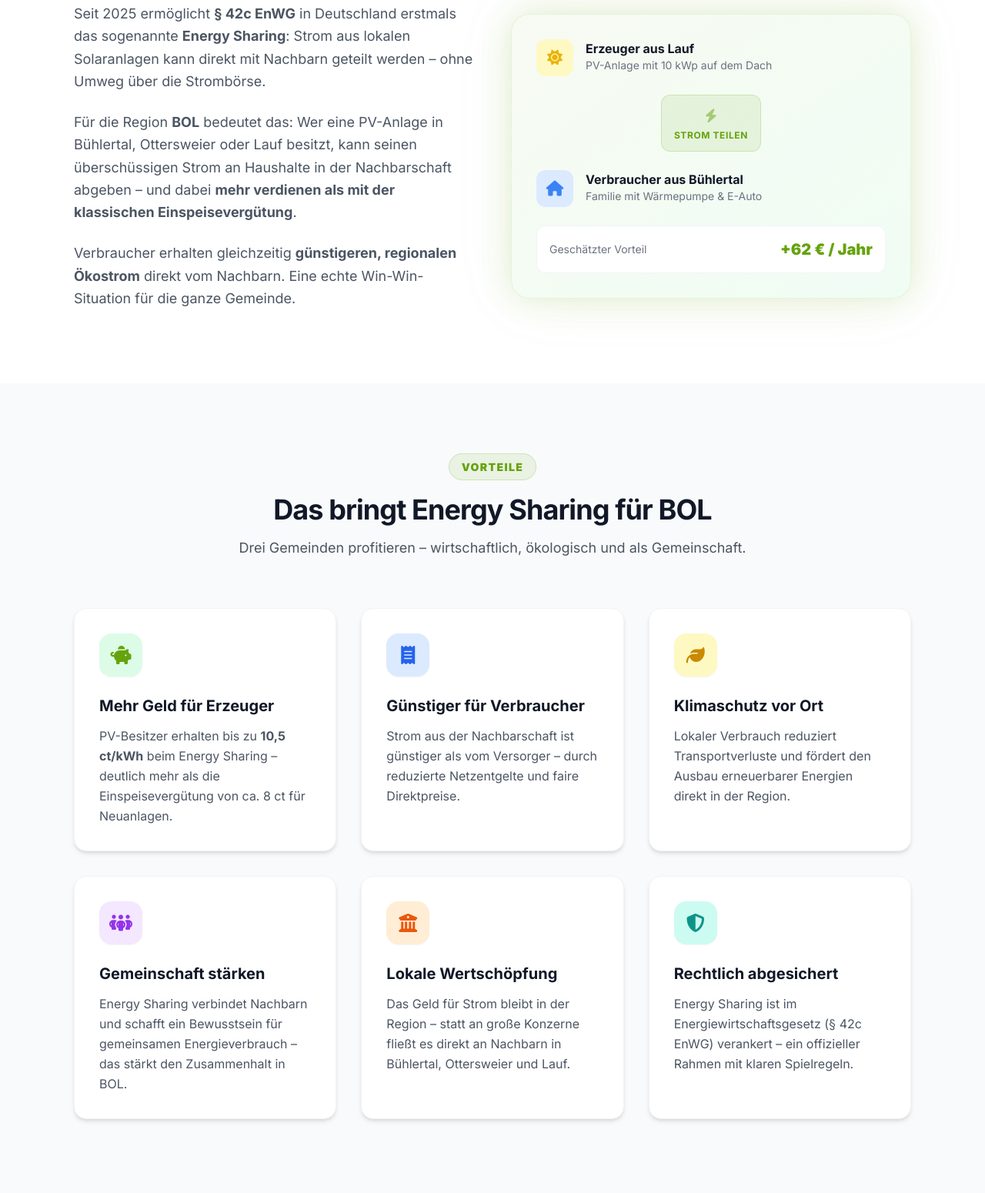
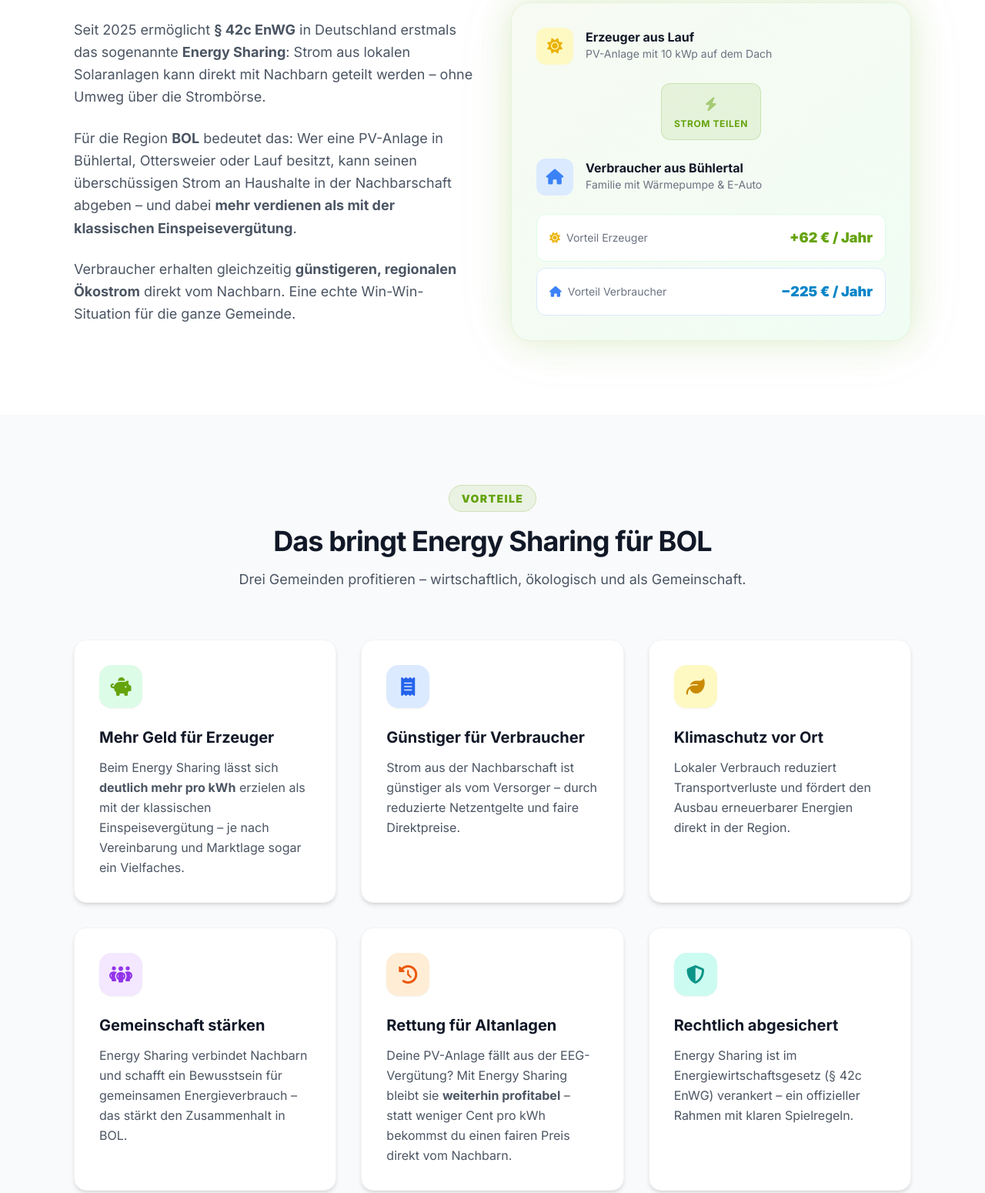
Before and after one commit to DeepThoughtZero/EnergySharing, a plain HTML site: page pages/bol.html in a window 1280 px wide. Shown: the part 957-2507 px from the top of the page at 77% size. Drawn offline with nearby package versions, Linux system fonts and the light colour scheme.

Commit message:
bol subpage improved

```diff
--- a/pages/bol.html
+++ b/pages/bol.html
@@ -250,10 +250,21 @@
                                 </div>
                             </div>
 
-                            <div
-                                class="mt-4 bg-white rounded-xl p-4 border border-gray-100 flex items-center justify-between">
-                                <span class="text-sm text-gray-500">Geschätzter Vorteil</span>
-                                <span class="text-xl font-extrabold text-brand">+62 € / Jahr</span>
+                            <div class="mt-4 space-y-2">
+                                <div
+                                    class="bg-white rounded-xl p-4 border border-green-100 flex items-center justify-between">
+                                    <span class="text-sm text-gray-500 flex items-center gap-2">
+                                        <i class="fa-solid fa-sun text-yellow-500"></i> Vorteil Erzeuger
+                                    </span>
+                                    <span class="text-lg font-extrabold text-brand">+62 € / Jahr</span>
+                                </div>
+                                <div
+                                    class="bg-white rounded-xl p-4 border border-blue-100 flex items-center justify-between">
+                                    <span class="text-sm text-gray-500 flex items-center gap-2">
+                                        <i class="fa-solid fa-house text-blue-500"></i> Vorteil Verbraucher
+                                    </span>
+                                    <span class="text-lg font-extrabold text-brand-accent">−225 € / Jahr</span>
+                                </div>
                             </div>
                         </div>
                     </div>
@@ -283,8 +294,9 @@
                     </div>
                     <h3 class="text-xl font-bold text-gray-900 mb-3">Mehr Geld für Erzeuger</h3>
                     <p class="text-gray-600 leading-relaxed">
-                        PV-Besitzer erhalten bis zu <strong>10,5 ct/kWh</strong> beim Energy Sharing –
-                        deutlich mehr als die Einspeisevergütung von ca. 8 ct für Neuanlagen.
+                        Beim Energy Sharing lässt sich <strong>deutlich mehr pro kWh</strong> erzielen
+                        als mit der klassischen Einspeisevergütung – je nach Vereinbarung und
+                        Marktlage sogar ein Vielfaches.
                     </p>
                 </div>
 
@@ -327,12 +339,13 @@
                 <!-- Benefit 5 -->
                 <div class="benefit-card bg-white rounded-2xl p-8 border border-gray-100 shadow-md">
                     <div class="w-14 h-14 bg-orange-100 rounded-2xl flex items-center justify-center mb-6 shadow-sm">
-                        <i class="fa-solid fa-building-columns text-orange-600 text-2xl"></i>
+                        <i class="fa-solid fa-clock-rotate-left text-orange-600 text-2xl"></i>
                     </div>
-                    <h3 class="text-xl font-bold text-gray-900 mb-3">Lokale Wertschöpfung</h3>
+                    <h3 class="text-xl font-bold text-gray-900 mb-3">Rettung für Altanlagen</h3>
                     <p class="text-gray-600 leading-relaxed">
-                        Das Geld für Strom bleibt in der Region – statt an große Konzerne fließt es
-                        direkt an Nachbarn in Bühlertal, Ottersweier und Lauf.
+                        Deine PV-Anlage fällt aus der EEG-Vergütung? Mit Energy Sharing bleibt sie
+                        <strong>weiterhin profitabel</strong> – statt weniger Cent pro kWh bekommst du
+                        einen fairen Preis direkt vom Nachbarn.
                     </p>
                 </div>
 
@@ -557,14 +570,15 @@
                         </li>
                         <li class="flex items-start gap-2">
                             <i class="fa-solid fa-check text-brand mt-1 text-sm"></i>
-                            <span>Besonders interessant für <strong>Alt-Anlagen</strong> mit auslaufender
-                                Vergütung</span>
+                            <span><strong>Post-EEG / Altanlagen:</strong> Deine Vergütung läuft aus oder ist bereits
+                                ausgelaufen? Energy Sharing gibt deiner Anlage eine <strong>neue, profitable
+                                    Zukunft</strong></span>
                         </li>
                     </ul>
                     <div class="mt-6 bg-white rounded-xl p-4 border border-green-100">
-                        <p class="text-sm text-gray-500">Dein Vorteil als Erzeuger:</p>
-                        <p class="text-2xl font-extrabold text-brand">bis zu +2,5 ct/kWh</p>
-                        <p class="text-xs text-gray-400 mt-1">gegenüber klassischer Einspeisung</p>
+                        <p class="text-sm text-gray-500">Dein Vorteil als Erzeuger, z.B.:</p>
+                        <p class="text-2xl font-extrabold text-brand">+2,5 ct/kWh</p>
+                        <p class="text-xs text-gray-400 mt-1">als bei Einspeisung – je nach Vereinbarung</p>
                     </div>
                 </div>
 
@@ -597,8 +611,8 @@
                         </li>
                     </ul>
                     <div class="mt-6 bg-white rounded-xl p-4 border border-blue-100">
-                        <p class="text-sm text-gray-500">Dein Vorteil als Verbraucher:</p>
-                        <p class="text-2xl font-extrabold text-brand-accent">bis zu -9 ct/kWh</p>
+                        <p class="text-sm text-gray-500">Dein Vorteil als Verbraucher, z.B.:</p>
+                        <p class="text-2xl font-extrabold text-brand-accent">-9 ct/kWh</p>
                         <p class="text-xs text-gray-400 mt-1">gegenüber dem Standardtarif</p>
                     </div>
                 </div>
```
